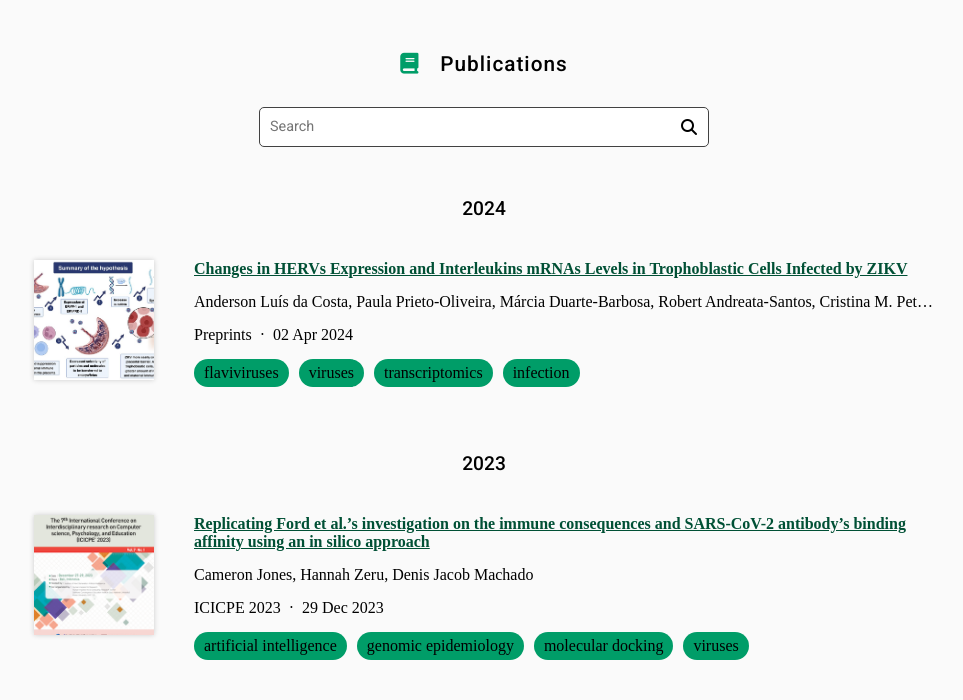
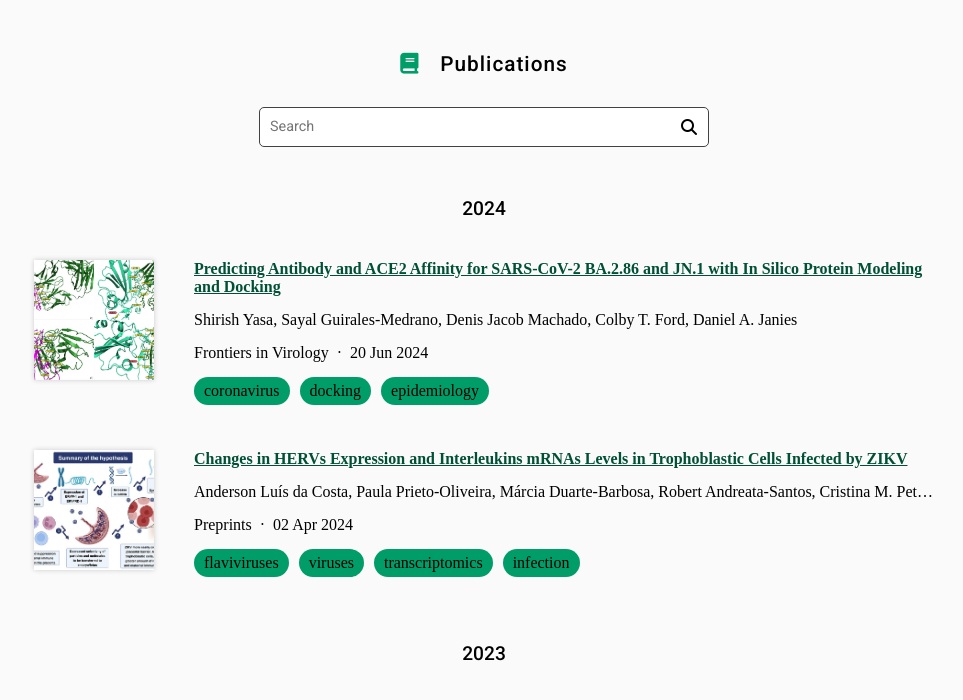
Before and after one commit to machadodj/machadodj.github.io, a Jekyll site: the page built from research/index.md, in a window 1280 px wide and 900 px high, scrolled down 703 px, cut to the strip 0-701 px from the top of the window. Shown: the whole strip, without its empty margins (156-1119 px from the left). Built offline with Jekyll 4.4.1, drawn with Linux system fonts in a browser that asks for light colours; nearby versions of some CDN libraries; some web fonts are replaced.

Commit message:
Added new Frontiers paper

```diff
--- a/_data/citations.yaml
+++ b/_data/citations.yaml
@@ -1,6 +1,24 @@
 # DO NOT EDIT, GENERATED AUTOMATICALLY FROM SOURCES.YAML (AND ELSEWHERE)
 # See https://github.com/greenelab/lab-website-template/wiki/Citations
 
+- id: doi:10.1101/2023.11.22.568364
+  title: Predicting Antibody and ACE2 Affinity for SARS-CoV-2 BA.2.86 and JN.1 with
+    In Silico Protein Modeling and Docking
+  authors:
+  - Shirish Yasa
+  - Sayal Guirales-Medrano
+  - Denis Jacob Machado
+  - Colby T. Ford
+  - Daniel A. Janies
+  publisher: Frontiers in Virology
+  date: '2024-06-20'
+  link: https://doi.org/gs6cnk
+  image: images/yasa_etal_2024.jpg
+  tags:
+  - coronavirus
+  - docking
+  - epidemiology
+  _cache: f2409454872ca6da2b58389d718cc4cfb2c108f8c3fa0fcd7e7942f707316a4d
 - id: doi:10.20944/preprints202404.0232.v1
   title: Changes in HERVs Expression and Interleukins mRNAs Levels in Trophoblastic
     Cells Infected by ZIKV
--- a/_data/sources.yaml
+++ b/_data/sources.yaml
@@ -1,6 +1,24 @@
 ##
 # 2024
 ##
+
+# 2024: SARS-CoV-2
+# - id: doi:10.3389/fviro.2024.1419276 # Frontiers
+- id: doi:10.1101/2023.11.22.568364 # bioXriv
+  title: Predicting Antibody and ACE2 Affinity for SARS-CoV-2 BA.2.86 and JN.1 with In Silico Protein Modeling and Docking
+  publisher: Frontiers in Virology
+  date: "2024-06-20"
+  image: images/yasa_etal_2024.jpg
+  tags:
+    - coronavirus
+    - docking
+    - epidemiology
+  authors:
+  - Shirish Yasa
+  - Sayal Guirales-Medrano
+  - Denis Jacob Machado
+  - Colby T. Ford
+  - Daniel A. Janies
 
 # 2024: ZIKV
 - id: doi:10.20944/preprints202404.0232.v1
```
Also changed, not shown: _posts/2024-06-11-XMeeting24.md (+4 -1 lines), images/xmeeting_120665.jpg (added), images/yasa_etal_2024.jpg (added).
